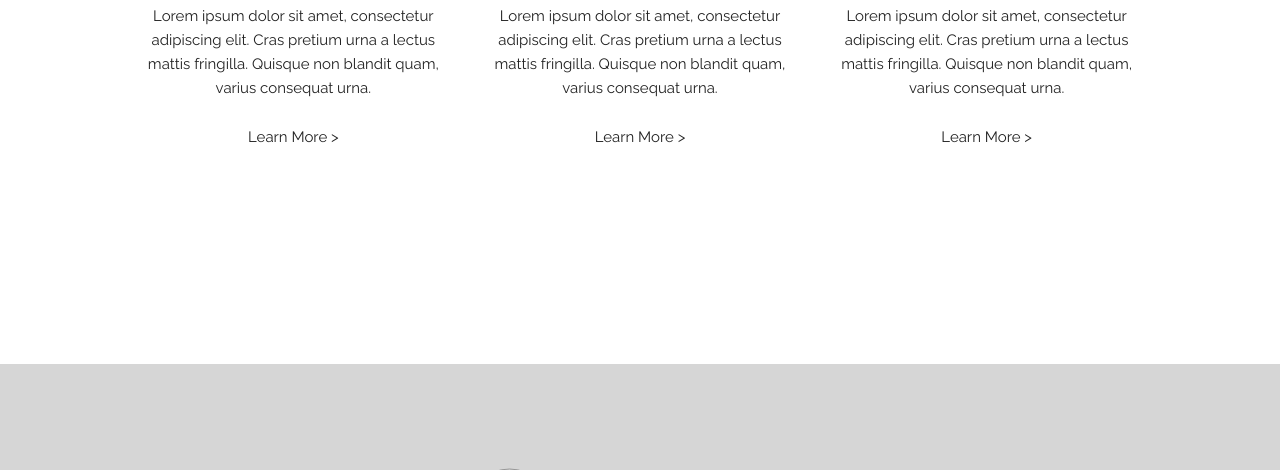
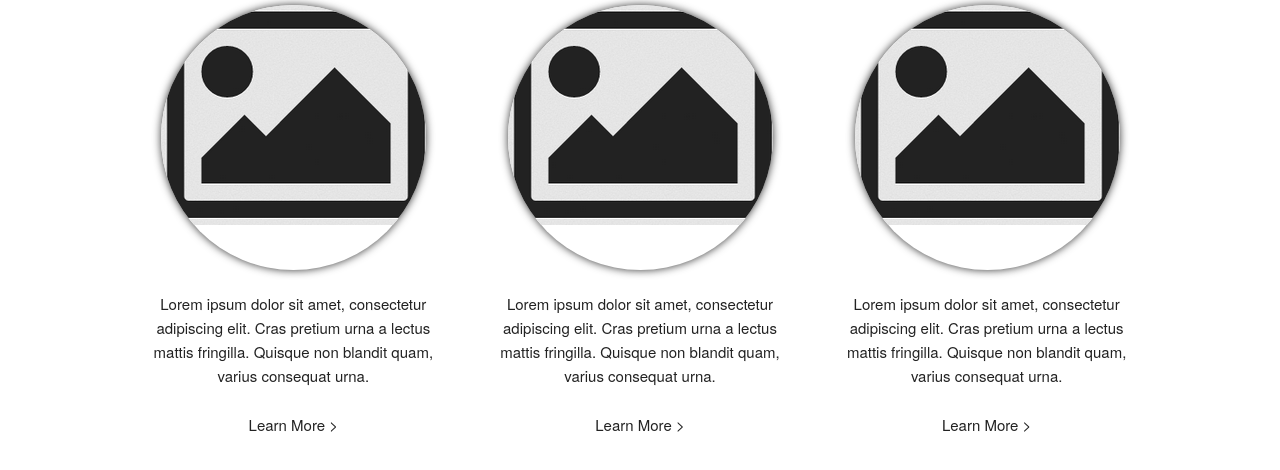
Before and after one commit to jackchi/komuna, a website: page public/index.html in a window 1280 px wide. Shown: the part 679-1149 px from the top of the page. Drawn offline with Linux system fonts and the light colour scheme.

Commit message:
Adding Circular Icons and Using Google Roboto Font

```diff
--- a/public/css/custom.css
+++ b/public/css/custom.css
@@ -27,13 +27,19 @@
   text-align: left
 }
 
-.persona-icon {
-    background-repeat: no-repeat;
-    background-position: 50%;
-    border-radius: 50%;
-    width: 100%;
-    height: 100%;
+.circular {
+    width: 265px;
+    height: 265px;
+    border-radius: 150px;
+    -webkit-border-radius: 150px;
+    -moz-border-radius: 150px;
+    box-shadow: 0 0 8px rgba(0, 0, 0, .8);
+    -webkit-box-shadow: 0 0 8px rgba(0, 0, 0, .8);
+    -moz-box-shadow: 0 0 8px rgba(0, 0, 0, .8);
+    background: no-repeat;
+    margin: 7%;
 }
+
 
 /* Larger than phone */
 @media (min-width: 550px) {
--- a/public/css/share.css
+++ b/public/css/share.css
@@ -3,6 +3,7 @@
 .button {
   border-radius: 100px;
 }
+
 
 /* Sections
 –––––––––––––––––––––––––––––––––––––––––––––––––– */
--- a/public/index.html
+++ b/public/index.html
@@ -15,7 +15,8 @@
 
   <!-- FONT
   –––––––––––––––––––––––––––––––––––––––––––––––––– -->
-  <link href="//fonts.googleapis.com/css?family=Raleway:400,300,600" rel="stylesheet" type="text/css">
+  <!-- <link href="//fonts.googleapis.com/css?family=Raleway:400,300,600" rel="stylesheet" type="text/css"> -->
+  <link href='http://fonts.googleapis.com/css?family=Roboto:400,300,600,700' rel='stylesheet' type='text/css'>
 
   <!-- CSS
   –––––––––––––––––––––––––––––––––––––––––––––––––– -->
@@ -76,7 +77,7 @@
       <div class="row">
         <div class="four columns">
           <h4>Business</h4>
-          <div class="persona-icon" style= "background-image: url('images/image.png')">
+          <div class="circular" style= "background-image: url('images/image.png')">
           </div>
           <p>Lorem ipsum dolor sit amet, consectetur adipiscing elit. Cras pretium urna a lectus mattis fringilla. Quisque non blandit quam, varius consequat urna.
           </p>
@@ -84,12 +85,14 @@
         </div>
         <div class="four columns">
           <h4>Utility</h4>
+           <div class="circular" style= "background-image: url('images/image.png')"> </div>
           <p >Lorem ipsum dolor sit amet, consectetur adipiscing elit. Cras pretium urna a lectus mattis fringilla. Quisque non blandit quam, varius consequat urna.
           </p>
           <p>Learn More ></p>
         </div>
         <div class="four columns">
           <h4>Community</h4>
+           <div class="circular" style= "background-image: url('images/image.png')"> </div>
           <p>Lorem ipsum dolor sit amet, consectetur adipiscing elit. Cras pretium urna a lectus mattis fringilla. Quisque non blandit quam, varius consequat urna.
           </p>
           <p>Learn More ></p>
```
Also changed, not shown: README.md.
